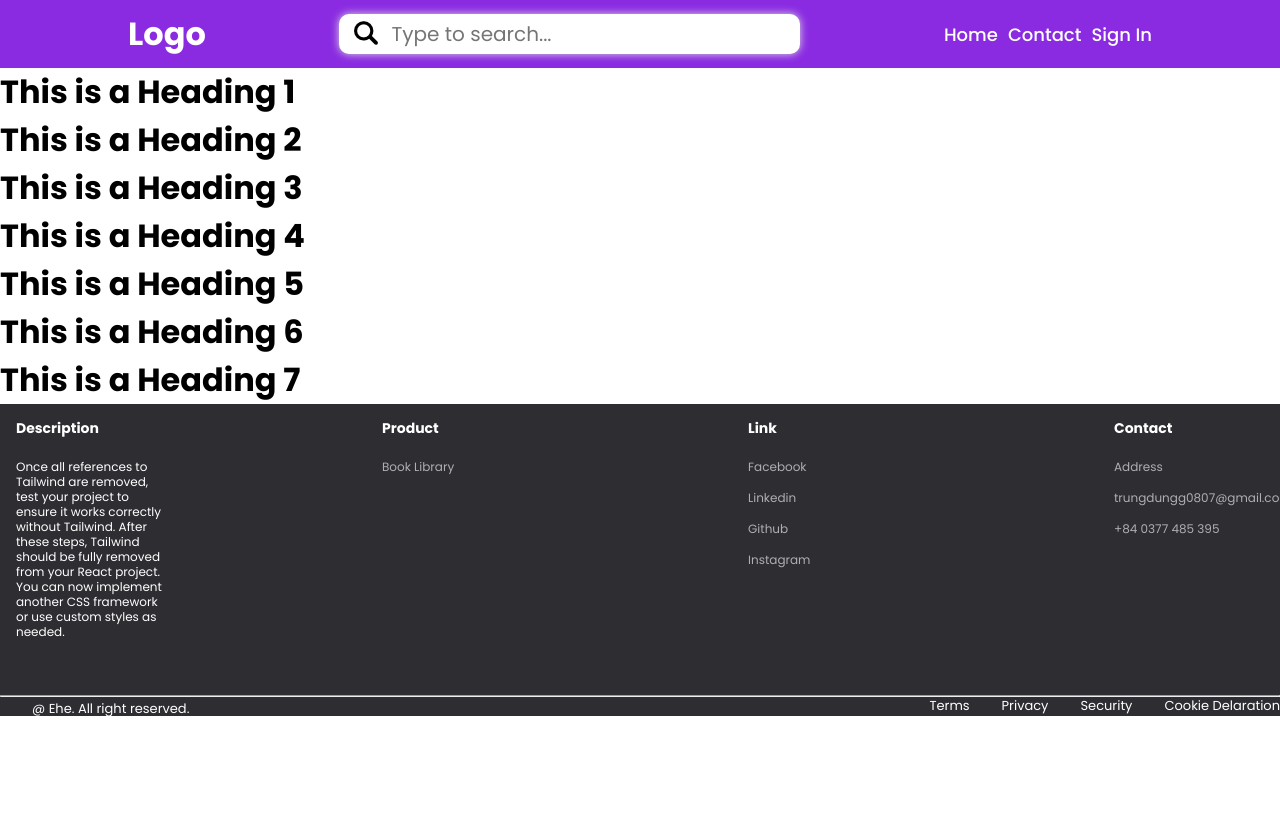
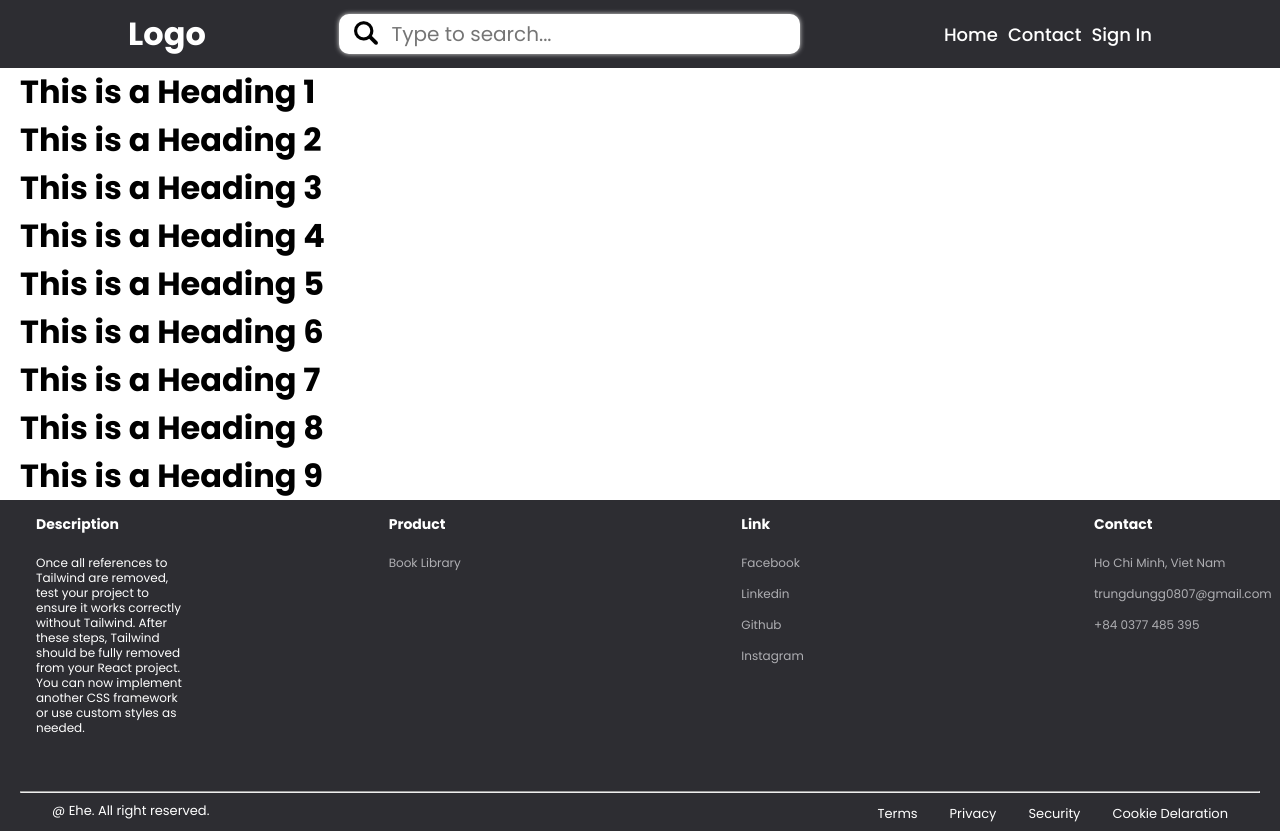
Before and after one commit to TDung0807/FigureStore, a React (Vite) app in the folder src/BookLibrary/: page / in a window 1280 px wide. Before the commit the page ends 800 px from the top, so only its background shows below. Built offline with nearby package versions, Linux system fonts and the light colour scheme.

Commit message:
adjust FE

```diff
--- a/src/BookLibrary/src/App.jsx
+++ b/src/BookLibrary/src/App.jsx
@@ -16,6 +16,8 @@ const App = () => {
         <h1>This is a Heading 5</h1>
         <h1>This is a Heading 6</h1>
         <h1>This is a Heading 7</h1>
+        <h1>This is a Heading 8</h1>
+        <h1>This is a Heading 9</h1>
       </div>
       <div id="footer">
         <Footer/>
--- a/src/BookLibrary/src/components/Footer/Footer.css
+++ b/src/BookLibrary/src/components/Footer/Footer.css
@@ -1,12 +1,16 @@
+
 .sec__padding{
     padding: 1rem 1rem;
 }
 .footer{
     background-color: #2d2d32;
+    width: 100%;
 }
 .sb__footer{
     display: flex;
     flex-direction: column;
+    margin-right: 20px;
+    margin-left: 20px;
 }
 
 .sb__footer-links{
@@ -50,13 +54,16 @@ a{
     display: flex;
     flex-direction: row;
     justify-content: space-between;
-    margin-top: 0.2rem;
+    margin-top: 0.5rem;
+    margin-bottom: 10px;
 }
 
 .sb__footer-below-links{
     display: flex;
     flex-direction: row;
+    margin-top: 0.5rem;
     margin-left: 15px;
+    margin-right: 2rem;
 }
 
 .sb__footer-below-links p{
@@ -68,7 +75,7 @@ a{
 }
 .sb__footer-copyright p{
     font-size: 13px;
-    line-height: 15px;
+    /*line-height: 15px;*/
     margin-left: 2rem;
     color: rgb(255, 255, 255);
     font-weight: 300;
--- a/src/BookLibrary/src/components/Footer/Footer.jsx
+++ b/src/BookLibrary/src/components/Footer/Footer.jsx
@@ -3,7 +3,6 @@ import './Footer.css'
 const Footer = () => {
   return (
     <footer class="footer">
-        <div className="footer">
         <div className="sb__footer">
             <div className="sb__footer-links">
                 <div className="sb__footer-links-div">
@@ -35,7 +34,7 @@ const Footer = () => {
                 <div className="sb__footer-links-div">
                     <h4>Contact</h4>
                     <a href="/">
-                            <p>Address</p>
+                        <p>Ho Chi Minh, Viet Nam</p>
                     </a>
                     <a href="/">
                         <p>trungdungg0807@gmail.com</p>
@@ -60,7 +59,6 @@ const Footer = () => {
                 </div>
             </div>
         </div>
-        </div>
     </footer>
   )
 }
--- a/src/BookLibrary/src/components/Navbar/Navbar.css
+++ b/src/BookLibrary/src/components/Navbar/Navbar.css
@@ -4,7 +4,7 @@
     left: 0;
     width: 100%;
     padding: 10px 10%;
-    background: blueviolet;
+    background: #2d2d32;
     display: flex;
     justify-content: space-between;
     align-items: center;
@@ -41,7 +41,7 @@
     border-radius: 10px;
     height: 2.5rem;
     padding: 0px 15px;
-    box-shadow: 0px 0px 8px #ddd;
+    box-shadow: 0px 0px 5px #ddd;
     display: flex;
     align-self: center;
 
--- a/src/BookLibrary/src/index.css
+++ b/src/BookLibrary/src/index.css
@@ -8,3 +8,15 @@
 a{
   text-decoration: none;
 }
+html, body, #root, #wrapper {
+  height: 100%;
+}
+
+#wrapper {
+  display: flex;
+  flex-direction: column;
+}
+#main {
+  flex: 1;
+  margin-left: 20px;
+}
```
Lines whose indentation alone changed are shown as unchanged.
